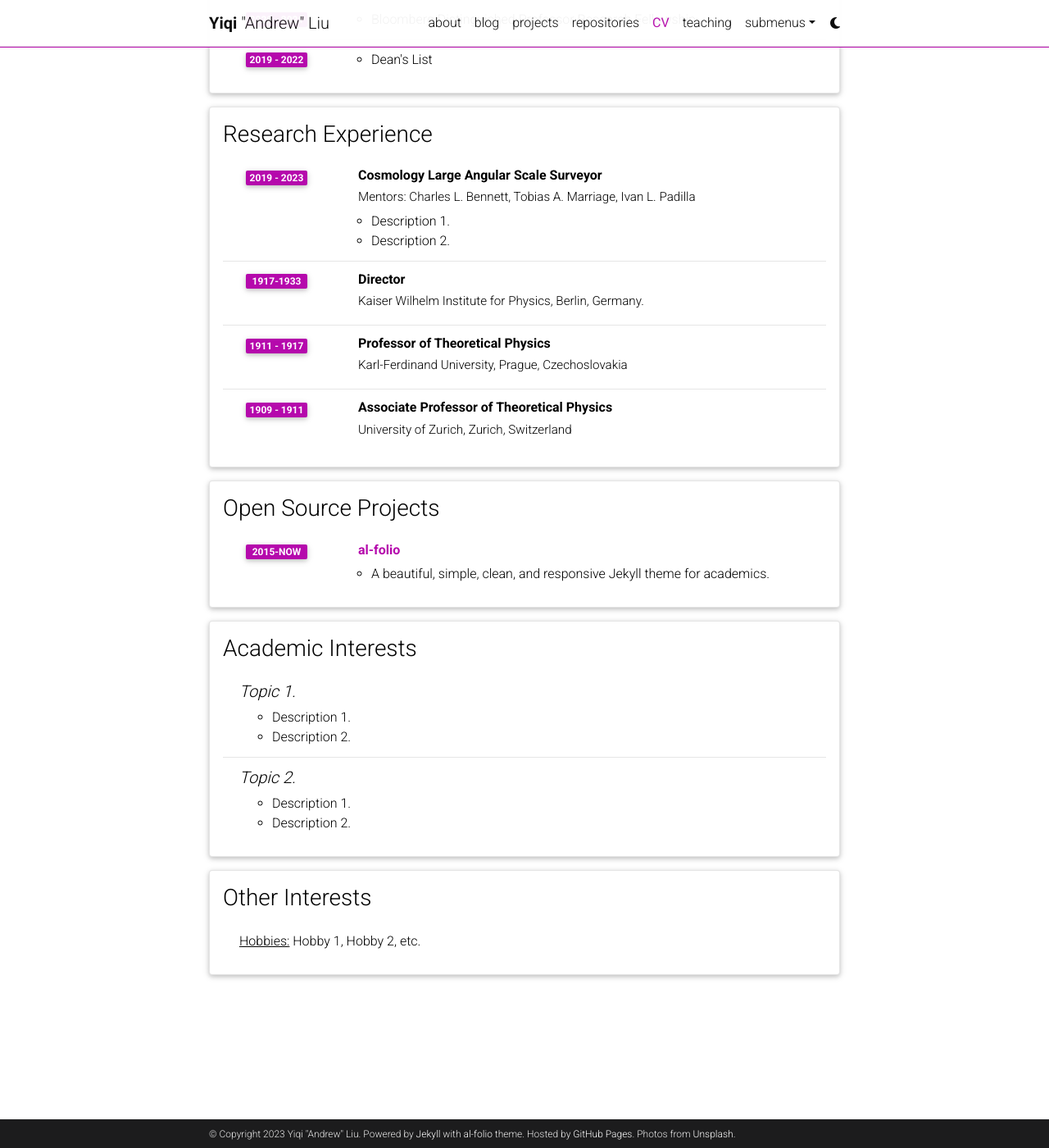
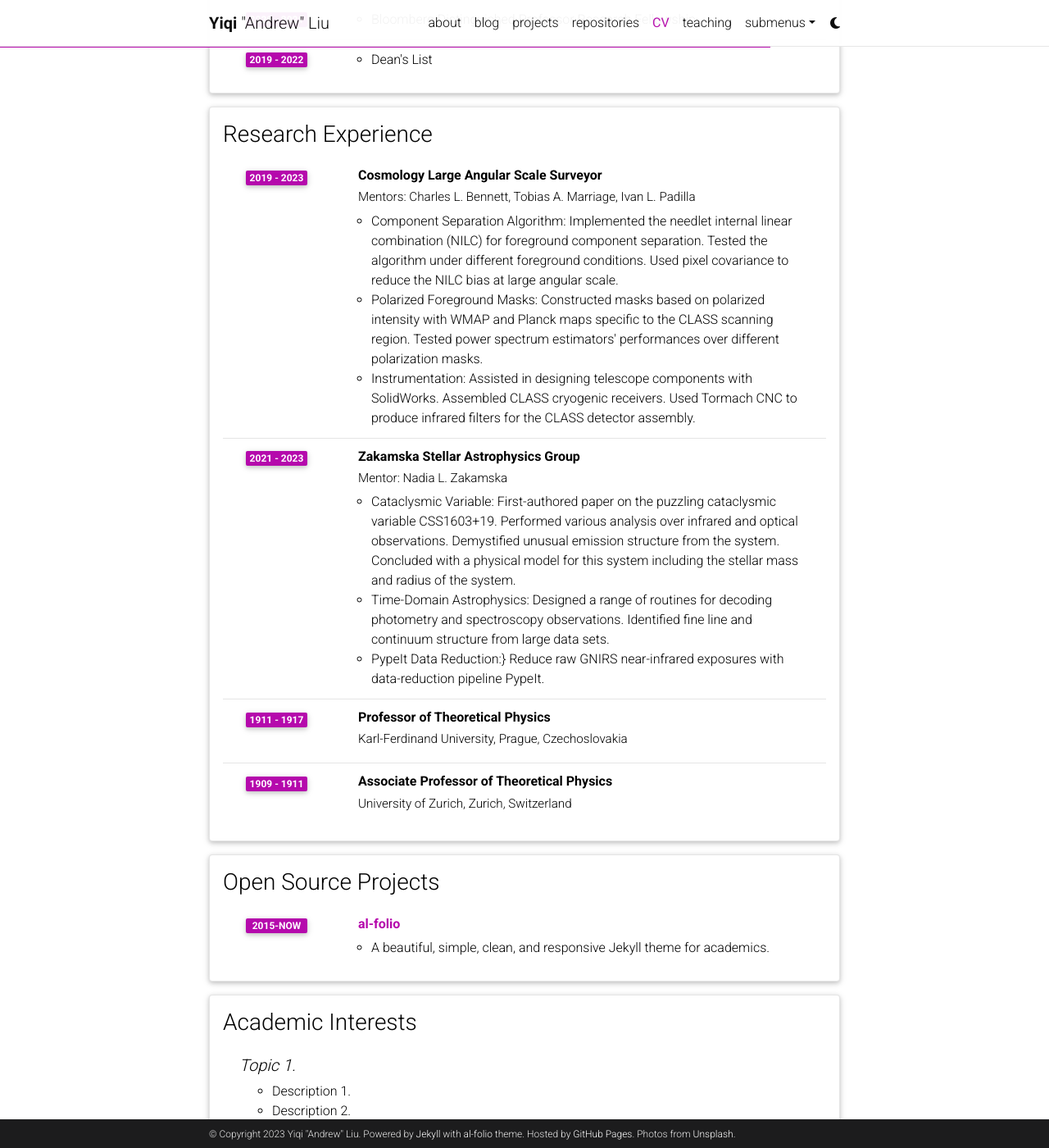
Before and after one commit to liuyiqiandrew/liuyiqiandrew.github.io, a Jekyll site: the page built from _pages/cv.md, in a window 1280 px wide and 1400 px high, scrolled down 981 px. Shown: the whole window at 82% size. Built offline with Jekyll 4.4.1, drawn with Linux system fonts in a browser that asks for light colours; comment, search, counter and statistics services are not loaded; a style sheet for code colours, icons or effects is not loaded.

Commit message:
update cv research section

```diff
--- a/_data/cv.yml
+++ b/_data/cv.yml
@@ -52,12 +52,17 @@
       institution: "Mentors: Charles L. Bennett, Tobias A. Marriage, Ivan L. Padilla"
       year: 2019 - 2023
       description:
-        - Description 1.
-        - Description 2.
+        - "Component Separation Algorithm: Implemented the needlet internal linear combination (NILC) for foreground component separation. Tested the algorithm under different foreground conditions. Used pixel covariance to reduce the NILC bias at large angular scale."
+        - "Polarized Foreground Masks: Constructed masks based on polarized intensity with WMAP and Planck maps specific to the CLASS scanning region. Tested power spectrum estimators' performances over different polarization masks."
+        - "Instrumentation: Assisted in designing telescope components with SolidWorks. Assembled CLASS cryogenic receivers. Used Tormach CNC to produce infrared filters for the CLASS detector assembly."
 
-    - title: Director
-      institution: Kaiser Wilhelm Institute for Physics, Berlin, Germany.
-      year: 1917-1933
+    - title: Zakamska Stellar Astrophysics Group
+      institution: "Mentor: Nadia L. Zakamska"
+      year: 2021 - 2023
+      description:
+        - "Cataclysmic Variable: First-authored paper on the puzzling cataclysmic variable CSS1603+19. Performed various analysis over infrared and optical observations. Demystified unusual emission structure from the system. Concluded with a physical model for this system including the stellar mass and radius of the system."
+        - "Time-Domain Astrophysics: Designed a range of routines for decoding photometry and spectroscopy observations. Identified fine line and continuum structure from large data sets."
+        - "PypeIt Data Reduction:} Reduce raw GNIRS near-infrared exposures with data-reduction pipeline PypeIt."
 
     - title: Professor of Theoretical Physics
       institution: Karl-Ferdinand University, Prague, Czechoslovakia
```
